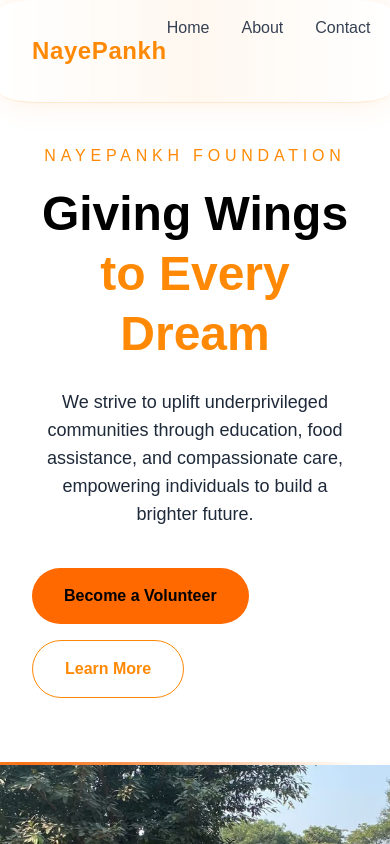
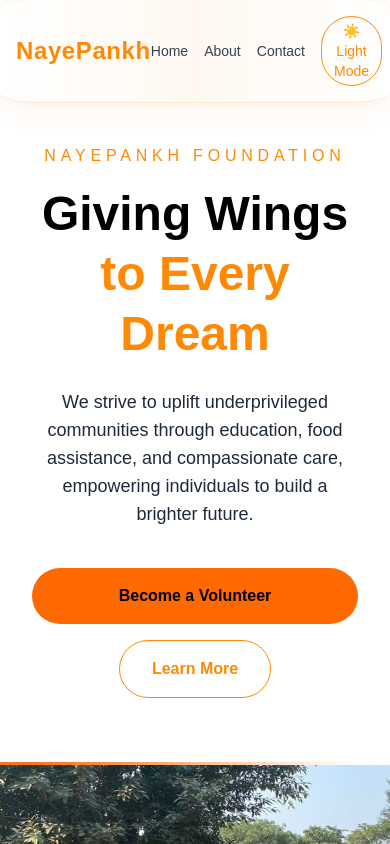
Before and after one commit to bhaardwajkhyati-cell/NayePankh, a Next.js app in the folder nayepankh-foundation/: page / in a window 390 px wide. Shown: the top 844 px of the page. Built offline with nearby package versions, Linux system fonts and the light colour scheme.

Commit message:
polishing the website for mobile

```diff
--- a/nayepankh-foundation/src/app/components/Footer.jsx
+++ b/nayepankh-foundation/src/app/components/Footer.jsx
@@ -3,7 +3,7 @@ export default function Footer() {
     <footer className="bg-gray-100 text-black dark:bg-zinc-950 dark:text-white transition-colors duration-300 border-t border-orange-400/30">
 
       {/* Contact Section */}
-      <section id="contact" className="max-w-7xl mx-auto px-8 py-16">
+      <section id="contact" className="max-w-7xl mx-auto p-6 md:p-8">
         <div className="mb-12 text-center">
           <h2 className="text-4xl font-bold">
             Contact <span className="text-orange-400">Us</span>
--- a/nayepankh-foundation/src/app/components/Hero.jsx
+++ b/nayepankh-foundation/src/app/components/Hero.jsx
@@ -2,7 +2,7 @@ import Image from "next/image";
 
 export default function HeroSection() {
   return (
-    <section id = "hero" className="bg-white text-black dark:bg-black dark:text-white px-8 pt-36 pb-20 transition-colors duration-300">
+    <section id = "hero" className="min-h-screen pt-32 md:pt-24 bg-white text-black dark:bg-black dark:text-white px-8 pt-36 pb-20 transition-colors duration-300">
       <div className="max-w-7xl mx-auto flex flex-col lg:flex-row items-center justify-between gap-16">
 
         {/* Left Side */}
@@ -25,8 +25,8 @@ export default function HeroSection() {
             care, empowering individuals to build a brighter future.
           </p>
 
-          <div className="flex flex-row flex-wrap gap-4">
-            <button className="bg-orange-400 text-black px-8 py-4 rounded-full font-semibold bg-orange-500 hover:scale-105 transition-all duration-300 ">
+          <div className="flex flex-col sm:flex-row gap-4 items-center sm:items-start">
+            <button className="w-full sm:w-auto bg-orange-400 text-black px-8 py-4 rounded-full font-semibold bg-orange-500 hover:scale-105 transition-all duration-300 ">
               Become a Volunteer
             </button>
 
--- a/nayepankh-foundation/src/app/components/Navbar.jsx
+++ b/nayepankh-foundation/src/app/components/Navbar.jsx
@@ -17,29 +17,29 @@ return (
 
   <div className="absolute inset-0 bg-gradient-to-r from-transparent via-orange-300/10 to-transparent animate-shimmer"></div>
 
-  <div className="relative flex justify-between items-center px-8 py-4">
+  <div className="relative flex justify-between items-center px-4 md:px-8 py-4">
     <span className="text-orange-400 font-bold text-2xl tracking-wide">
       NayePankh
     </span>
 
-    <div className="flex gap-8">
+    <div className="flex items-center gap-4 md:gap-8">
       <a
         href="#hero"
-        className="text-gray-700 dark:text-orange-200 hover:text-orange-400 transition duration-300"
+        className="text-sm md:text-base text-gray-700 dark:text-orange-200 hover:text-orange-400 transition duration-300"
       >
         Home
       </a>
 
       <a
         href="#about"
-        className="text-gray-700 dark:text-orange-200 hover:text-orange-400 transition duration-300"
+        className="text-sm md:text-base text-gray-700 dark:text-orange-200 hover:text-orange-400 transition duration-300"
       >
         About
       </a>
 
       <a
         href="#contact"
-        className="text-gray-700 dark:text-orange-200 hover:text-orange-400 transition duration-300"
+        className="text-sm md:text-base text-gray-700 dark:text-orange-200 hover:text-orange-400 transition duration-300"
       >
         Contact
       </a>
```
